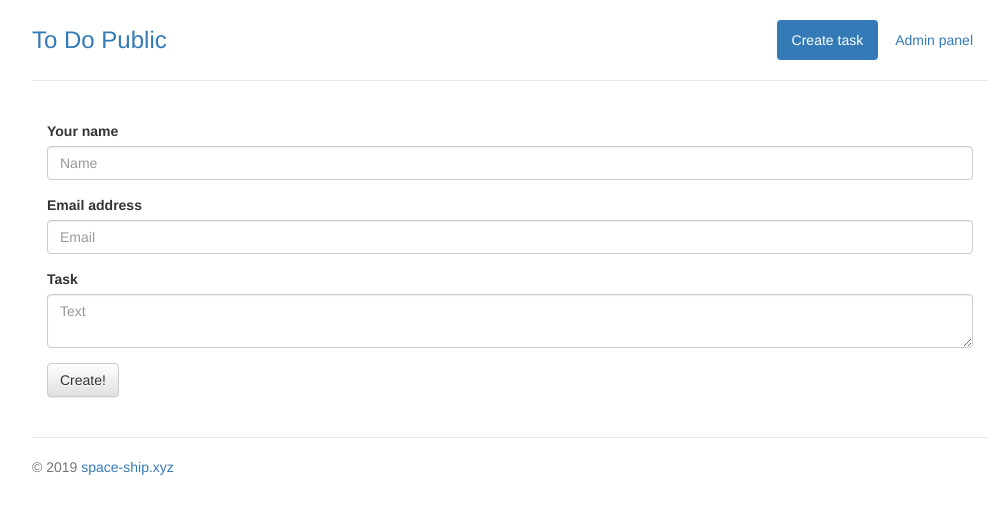
After one commit to Serpanok/ToDoPublic, a PHP site: page /create in a window 1280 px wide. The commit adds this page. Shown: the top 514 px of the page, without its empty margins (130-1134 px from the left). Run offline with PHP 8.4, Linux system fonts and the light colour scheme.

Commit message:
TaskCreate page

```diff
--- a/app/config/routes.php
+++ b/app/config/routes.php
@@ -14,3 +14,7 @@
 */
 
 Router::get("/", "TaskController@page");
+
+Router::get("/create", function() {
+	return View::main( ["tpl" => "taskCreate"] , [ "title" => "Create a new task" ]);
+});
--- a/app/views/main.tpl
+++ b/app/views/main.tpl
@@ -26,18 +26,18 @@
 		<div class="header clearfix">
 			<nav>
 				<ul class="nav nav-pills pull-right">
-					<li role="presentation" class="active"><a href="#">Create task</a></li>
+					<li role="presentation" class="active"><a href="/create">Create task</a></li>
 					<li role="presentation"><a href="#">Admin panel</a></li>
 				 </ul>
 			</nav>
-			<h3 class="text-muted">To Do Public</h3>
+			<h3 class="text-muted"><a href="/">To Do Public</a></h3>
 		</div>
 
 		{if isset($promo) && $promo}
 			<div class="jumbotron todolist">
 				<h1>Public ToDo list</h1>
 				<p class="lead">You can create a task for the author of this site. The author will execute it and you will see the result.</p>
-				<p><a class="btn btn-lg btn-success" href="#" role="button">Create task</a></p>
+				<p><a class="btn btn-lg btn-success" href="/create" role="button">Create task</a></p>
 			</div>
 		{/if}
 
--- /dev/null
+++ b/app/views/taskCreate.tpl
@@ -0,0 +1,19 @@
+<div class="row marketing">
+	<div class="col-lg-12">
+		<form method="post">
+			<div class="form-group">
+				<label for="createFromUsername">Your name</label>
+				<input type="name" class="form-control" name="username" id="createFromUsername" placeholder="Name" required>
+			</div>
+			<div class="form-group">
+				<label for="createFromEmail">Email address</label>
+				<input type="email" class="form-control" name="email" id="createFromEmail" placeholder="Email" required>
+			</div>
+			<div class="form-group">
+				<label for="createFromText">Task</label>
+				<textarea class="form-control" name="text" id="createFromText" placeholder="Text" required></textarea>
+			</div>
+			<button type="submit" class="btn btn-default">Create!</button>
+		</form>
+	</div>
+</div>
--- a/app/views/tasksList.tpl
+++ b/app/views/tasksList.tpl
@@ -3,6 +3,8 @@
 		{foreach from=$tasks item=task}
 			<h4>{$task->username}</h4>
 			<p>{$task->text}</p>
+		{foreachelse}
+			Ничего не найдено
 		{/foreach}
 	</div>
 </div>
```
